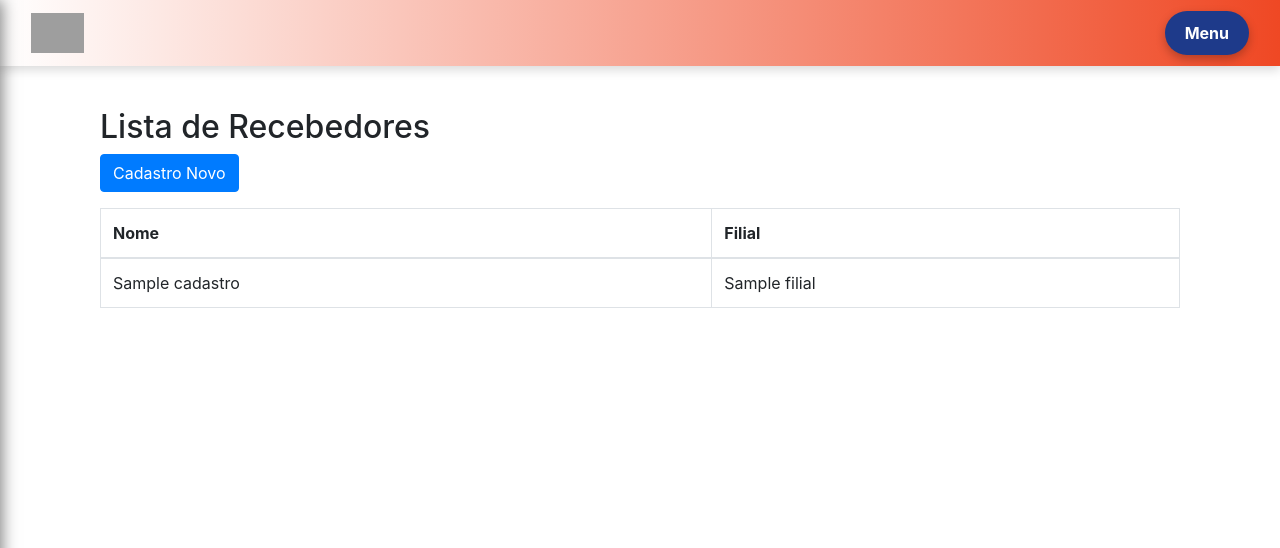
After one commit to Sidneytitan/RogerioTransac, a Flask app: page /cadastro_recebedor in a window 1280 px wide. The commit adds this page. Shown: the top 548 px of the page. Run offline with Flask 3, Linux system fonts and the light colour scheme; a database or web service that is not in the repository returns one stand-in record (values such as "Sample title"); some libraries are stand-ins or nearby versions; grey boxes are pictures that could not be loaded.

Commit message:
Add files via upload

```diff
--- a/main.py
+++ b/main.py
@@ -12,6 +12,7 @@ def connect_to_mongodb():
         db = client["transac"]
         collection_pedido = db["pedido"]
         collection_estoque = db["produtos"]
+        colecao_cadastros = db["cadastros"]
         return collection_pedido, collection_estoque, db
     except Exception as e:
         print(f"Erro ao conectar ao MongoDB: {e}")
@@ -139,11 +140,18 @@ def estoque():
         produto_id = produto['produto_id']
         produto['quantidade'] = quantidade_por_produto.get(produto_id, 0)
 
+    # Obter os recebedores cadastrados no MongoDB (coleção 'cadastros')
+    colecao_cadastros = db['cadastros']
+    recebedores = list(colecao_cadastros.find())  # Lista de recebedores cadastrados
+
     # Lista de todas as filiais para o filtro
     filiais = collection_estoque.distinct('filial')
 
-    return render_template('estoque.html', produtos=produtos, quantidade_total=quantidade_total, valor_total=valor_total, filiais=filiais, filial_selecionada=filial_selecionada)
+    return render_template('estoque.html', produtos=produtos, quantidade_total=quantidade_total,
+                           valor_total=valor_total, filiais=filiais,
+                           filial_selecionada=filial_selecionada, recebedores=recebedores)
 
+# Processamento de estoque (com recebedor)
 @app.route('/processar_estoque', methods=['POST'])
 def processar_estoque():
     _, collection_estoque, db = connect_to_mongodb()
@@ -156,7 +164,8 @@ def processar_estoque():
     valor_unitario = request.form.get('valor_unitario', '0')
     valor_total = request.form.get('valor_total', '0')
     filial = request.form.get('filial', '')
-    quem_lancando = request.form.get('quem_lancando', '')  # Novo campo para "Quem está lançando"
+    recebedor = request.form.get('recebedor', '')  # Capturando o recebedor
+    quem_lancando = request.form.get('quem_lancando', '')
     observacoes = request.form.get('observacoes', '')
 
     # Converte valores para float ou int, garantindo que valores vazios sejam tratados como 0
@@ -176,13 +185,13 @@ def processar_estoque():
         collection_estoque.update_one(
             {'produto_id': produto_id},
             {'$inc': {'quantidade': quantidade}},
-            upsert=False  # Não criar um novo documento, deve falhar se não encontrar o produto
+            upsert=False
         )
     elif acao == 'saida':
         collection_estoque.update_one(
             {'produto_id': produto_id},
             {'$inc': {'quantidade': -quantidade}},
-            upsert=False  # Não criar um novo documento, deve falhar se não encontrar o produto
+            upsert=False
         )
 
     # Registrar a operação no histórico do produto
@@ -193,7 +202,8 @@ def processar_estoque():
         'valor_unitario': valor_unitario,
         'valor_total': valor_total,
         'filial': filial,
-        'quem_lancando': quem_lancando,  # Salvar quem está lançando
+        'recebedor': recebedor,  # Adicionando recebedor no histórico
+        'quem_lancando': quem_lancando,
         'data': data_entrada,
         'observacoes': observacoes,
     }
@@ -201,6 +211,7 @@ def processar_estoque():
 
     return redirect(url_for('estoque'))
 
+# Cadastro de produto
 @app.route('/cadastrar_produto', methods=['POST'])
 def cadastrar_produto():
     _, collection_estoque, _ = connect_to_mongodb()
@@ -223,6 +234,7 @@ def cadastrar_produto():
 
     return redirect(url_for('estoque'))
 
+# Histórico de produto
 @app.route('/historico/<produto_id>', methods=['GET'])
 def historico(produto_id):
     _, collection_estoque, db = connect_to_mongodb()
@@ -233,14 +245,19 @@ def historico(produto_id):
     produto = collection_estoque.find_one({'produto_id': produto_id})
     nome_produto = produto['produto_nome'] if produto else "Nome desconhecido"
 
-    # Obter a filial selecionada do parâmetro da consulta (ou 'Todas' por padrão)
+    # Obter a filial selecionada e o recebedor selecionado do parâmetro da consulta (ou 'Todas' por padrão)
     filial_selecionada = request.args.get('filial', 'Todas')
+    recebedor_selecionado = request.args.get('recebedor', '').strip()  # Filtrar pelo nome do recebedor
 
-    # Buscar o histórico de movimentação do produto
-    if filial_selecionada == 'Todas':
-        historico_cursor = db.historico.find({'produto_id': produto_id})
-    else:
-        historico_cursor = db.historico.find({'produto_id': produto_id, 'filial': filial_selecionada})
+    # Construir a query para buscar no histórico
+    query = {'produto_id': produto_id}
+    if filial_selecionada != 'Todas':
+        query['filial'] = filial_selecionada
+    if recebedor_selecionado:
+        query['recebedor'] = {'$regex': recebedor_selecionado, '$options': 'i'}  # Filtro insensível a maiúsculas/minúsculas
+
+    # Buscar o histórico de movimentação do produto com os filtros aplicados
+    historico_cursor = db.historico.find(query)
     historico = list(historico_cursor)
 
     # Calcular a quantidade total e o valor total considerando entrada e saída
@@ -265,8 +282,11 @@ def historico(produto_id):
                            quantidade_total=quantidade_total,
                            valor_total=valor_total,
                            filiais=filiais,
-                           filial_selecionada=filial_selecionada)
+                           filial_selecionada=filial_selecionada,
+                           recebedor_selecionado=recebedor_selecionado)
 
+
+# Obter valor unitário
 @app.route('/obter_valor_unitario', methods=['GET'])
 def obter_valor_unitario():
     _, _, db = connect_to_mongodb()
@@ -281,5 +301,26 @@ def obter_valor_unitario():
 
     return jsonify({'valor_unitario': valor_unitario})
 
+# Cadastro de Recebedores
+@app.route('/cadastro_recebedor', methods=['GET', 'POST'])
+def cadastro_recebedor():
+    _, _, db = connect_to_mongodb()
+    if db is None:
+        return "Erro de conexão com MongoDB. Verifique o log para mais detalhes."
+
+    colecao_cadastros = db["cadastros"]
+
+    if request.method == 'POST':
+        nome = request.form['nome']
+        filial = request.form['filial']
+
+        # Inserir o recebedor na coleção do MongoDB
+        colecao_cadastros.insert_one({'nome': nome, 'filial': filial})
+        return redirect(url_for('cadastro_recebedor'))
+
+    # Obter todos os recebedores para exibir na tabela
+    recebedores = list(colecao_cadastros.find())
+    return render_template('cadastro_transac.html', recebedores=recebedores)
+
 if __name__ == '__main__':
     app.run(debug=True)
--- /dev/null
+++ b/templates/cadastro_transac.html
@@ -0,0 +1,75 @@
+{% extends 'base.html' %}
+
+{% block title %}Controle de Estoque{% endblock %}
+
+{% block content %}
+
+
+<html lang="pt-br">
+<head>
+    <meta charset="UTF-8">
+    <meta name="viewport" content="width=device-width, initial-scale=1.0">
+    <title>Cadastro de Recebedores</title>
+    <!-- Adicionando Bootstrap para estilos -->
+    <link href="https://stackpath.bootstrapcdn.com/bootstrap/4.5.2/css/bootstrap.min.css" rel="stylesheet">
+</head>
+<body>
+    <div class="container mt-5">
+        <h2>Lista de Recebedores</h2>
+        <button class="btn btn-primary mb-3" data-toggle="modal" data-target="#modalCadastro">Cadastro Novo</button>
+
+        <!-- Tabela de recebedores -->
+        <table class="table table-bordered">
+            <thead>
+                <tr>
+                    <th>Nome</th>
+                    <th>Filial</th>
+                </tr>
+            </thead>
+            <tbody>
+                {% for recebedor in recebedores %}
+                <tr>
+                    <td>{{ recebedor.nome }}</td>
+                    <td>{{ recebedor.filial }}</td>
+                </tr>
+                {% endfor %}
+            </tbody>
+        </table>
+    </div>
+
+    <!-- Modal de Cadastro -->
+    <div class="modal fade" id="modalCadastro" tabindex="-1" role="dialog" aria-labelledby="modalCadastroLabel" aria-hidden="true">
+        <div class="modal-dialog" role="document">
+            <div class="modal-content">
+                <div class="modal-header">
+                    <h5 class="modal-title" id="modalCadastroLabel">Cadastrar Novo Recebedor</h5>
+                    <button type="button" class="close" data-dismiss="modal" aria-label="Close">
+                        <span aria-hidden="true">&times;</span>
+                    </button>
+                </div>
+                <div class="modal-body">
+                    <!-- Corrigido o action para o endpoint correto -->
+                    <form action="{{ url_for('cadastro_recebedor') }}" method="POST">
+                        <div class="form-group">
+                            <label for="nome">Nome do Recebedor</label>
+                            <input type="text" class="form-control" id="nome" name="nome" required>
+                        </div>
+                        <div class="form-group">
+                            <label for="filial">Filial</label>
+                            <input type="text" class="form-control" id="filial" name="filial" required>
+                        </div>
+                        <button type="submit" class="btn btn-primary">Cadastrar</button>
+                    </form>
+                </div>
+            </div>
+        </div>
+    </div>
+
+    <!-- Adicionando scripts do Bootstrap e jQuery -->
+    <script src="https://code.jquery.com/jquery-3.5.1.slim.min.js"></script>
+    <script src="https://cdn.jsdelivr.net/npm/@popperjs/core@2.9.3/dist/umd/popper.min.js"></script>
+    <script src="https://stackpath.bootstrapcdn.com/bootstrap/4.5.2/js/bootstrap.min.js"></script>
+</body>
+</html>
+
+{% endblock %}
```
Also changed, not shown: templates/atualizar.html (added, +96 -0 lines), templates/estoque.html (+23 -0 lines), templates/historico.html (+18 -3 lines).
